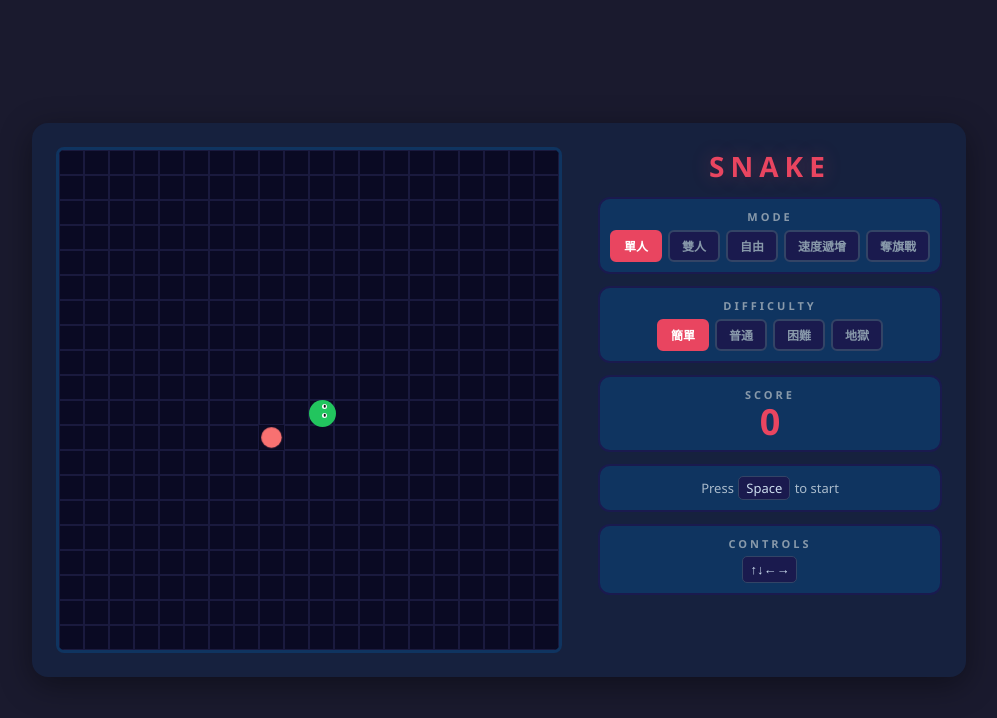
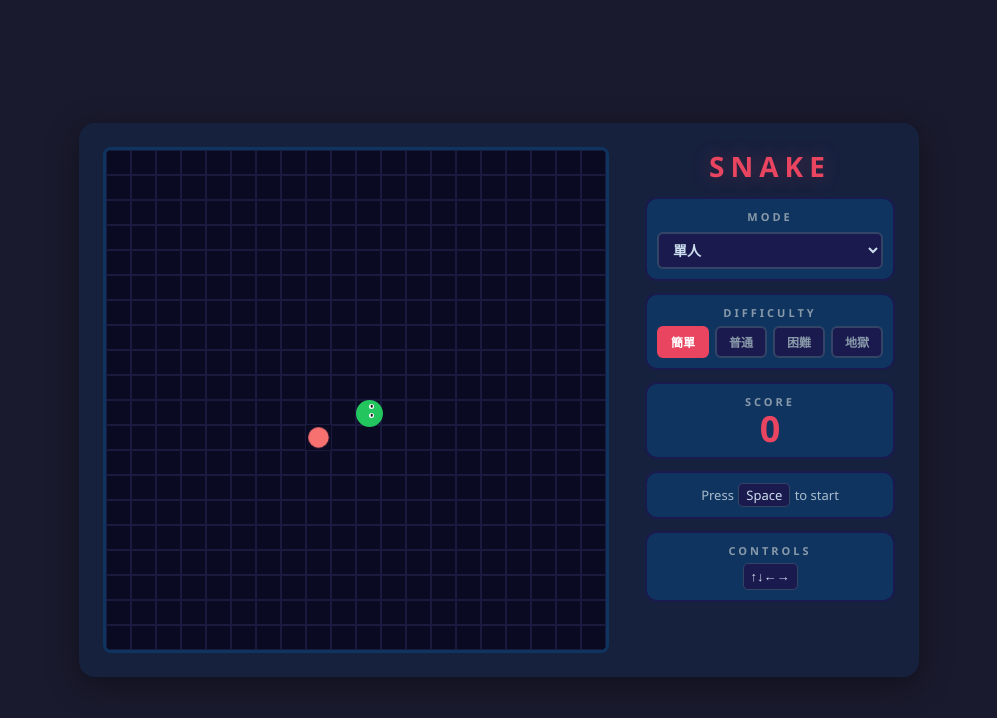
Before and after one commit to Jk9228/snake-game, a Vue app: page / in a window 1280 px wide. Shown: the top 718 px of the page, without its empty margins (141-1138 px from the left). Built offline with nearby package versions, Linux system fonts and the light colour scheme; the HTML template or start-up script is replaced by a standard one.

Commit message:
ui: replace mode buttons with dropdown select

```diff
--- a/src/App.vue
+++ b/src/App.vue
@@ -597,13 +597,13 @@ onUnmounted(() => {
       <h1>SNAKE</h1>
       <div class="mode-select">
         <p class="label">MODE</p>
-        <div class="mode-btns">
-          <button class="mode-btn" :class="{ active: mode === 'single' }" @click="switchMode('single')">單人</button>
-          <button class="mode-btn" :class="{ active: mode === 'dual' }" @click="switchMode('dual')">雙人</button>
-          <button class="mode-btn" :class="{ active: mode === 'free' }" @click="switchMode('free')">自由</button>
-          <button class="mode-btn" :class="{ active: mode === 'speed' }" @click="switchMode('speed')">速度遞增</button>
-          <button class="mode-btn" :class="{ active: mode === 'ctf' }" @click="switchMode('ctf')">奪旗戰</button>
-        </div>
+        <select v-model="mode" @change="switchMode(mode)">
+          <option value="single">單人</option>
+          <option value="dual">雙人</option>
+          <option value="free">自由</option>
+          <option value="speed">速度遞增</option>
+          <option value="ctf">奪旗戰</option>
+        </select>
       </div>
       <div class="difficulty" v-if="mode === 'single'">
         <p class="label">DIFFICULTY</p>
@@ -734,10 +734,13 @@ kbd{display:inline-block;padding:2px 7px;font-size:13px;font-family:inherit;back
 .controls{text-align:center;padding:10px;background:#0f3460;border-radius:12px;border:2px solid #1a1a4e}
 .arrow-keys{font-size:18px;line-height:1.6;color:#ccddee}
 .mode-select{text-align:center;padding:10px;background:#0f3460;border-radius:12px;border:2px solid #1a1a4e}
-.mode-btns,.diff-btns{display:flex;gap:6px;justify-content:center;margin-top:6px}
-.mode-btn,.diff-btn{padding:5px 12px;font-size:12px;font-weight:600;font-family:inherit;background:#1a1a4e;border:2px solid #334466;border-radius:6px;color:#8899aa;cursor:pointer;transition:all .15s}
-.mode-btn:hover,.diff-btn:hover{border-color:#e94560;color:#ccddee}
-.mode-btn.active,.diff-btn.active{border-color:#e94560;background:#e94560;color:#fff}
+.mode-select select{width:100%;margin-top:6px;padding:6px 10px;font-size:14px;font-weight:600;font-family:inherit;background:#1a1a4e;border:2px solid #334466;border-radius:6px;color:#ccddee;cursor:pointer;outline:none}
+.mode-select select:hover{border-color:#e94560}
+.mode-select select:focus{border-color:#e94560}
+.diff-btns{display:flex;gap:6px;justify-content:center;margin-top:6px}
+.diff-btn{padding:5px 12px;font-size:12px;font-weight:600;font-family:inherit;background:#1a1a4e;border:2px solid #334466;border-radius:6px;color:#8899aa;cursor:pointer;transition:all .15s}
+.diff-btn:hover{border-color:#e94560;color:#ccddee}
+.diff-btn.active{border-color:#e94560;background:#e94560;color:#fff}
 .difficulty{text-align:center;padding:10px;background:#0f3460;border-radius:12px;border:2px solid #1a1a4e}
 .cell.base-p0{background:#1a4a3e;box-shadow:none}
 .cell.base-p1{background:#4a1a3e;box-shadow:none}
```
Also changed, not shown: snake.html (+15 -16 lines).
